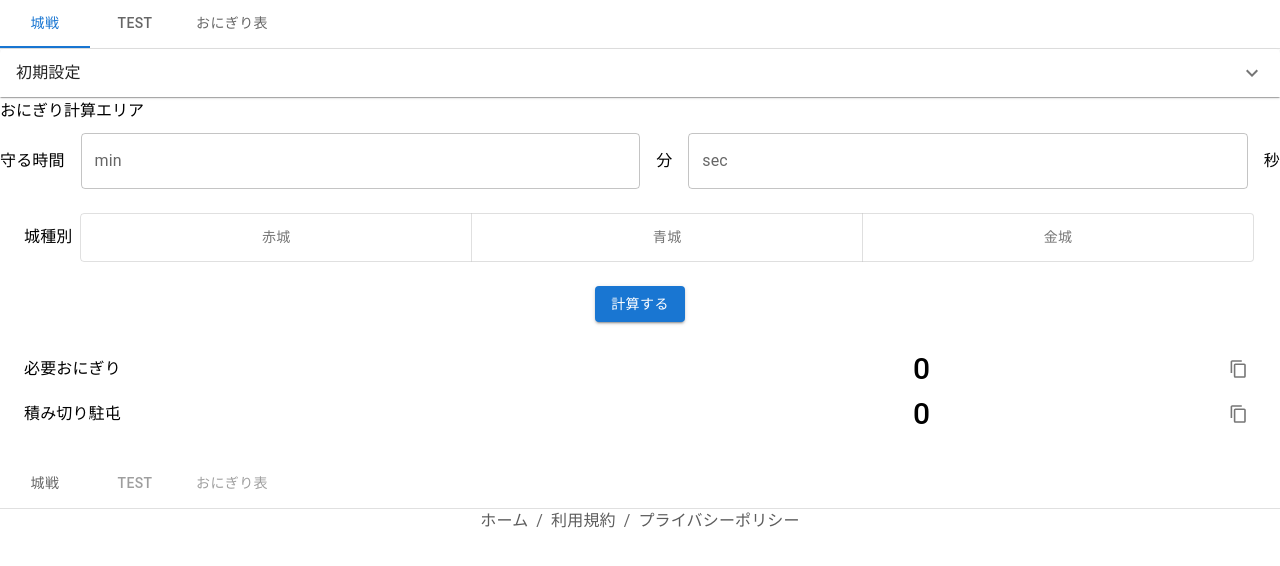
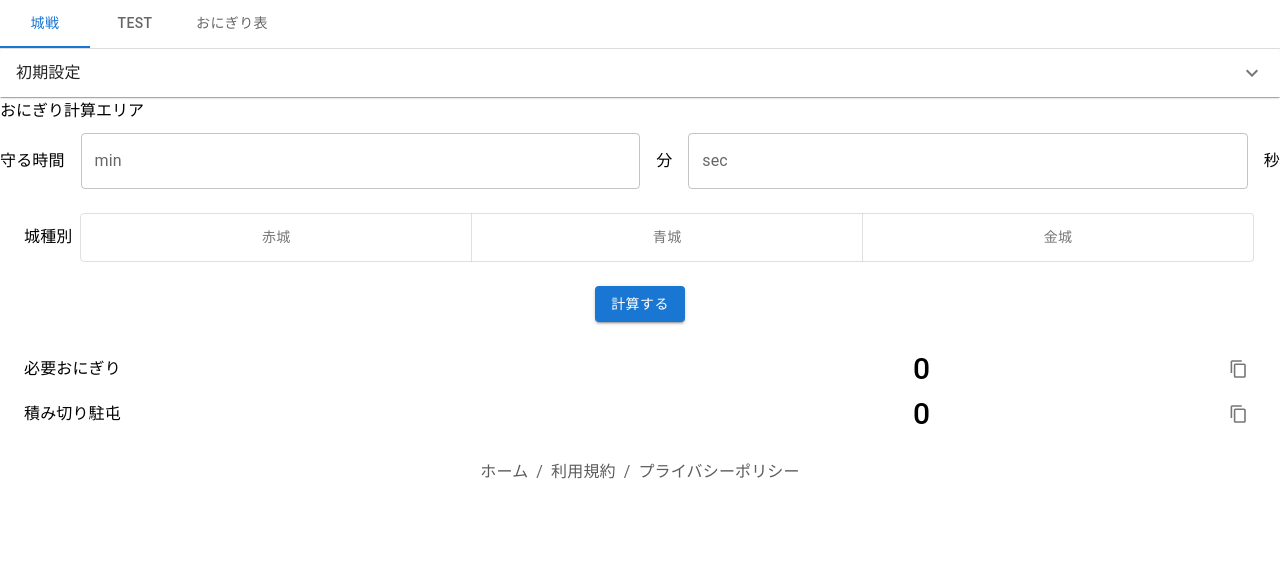
Before and after one commit to chika-create/onigiri-calc, a React (Create React App) app: page / in a window 1280 px wide. Shown: the top 566 px of the page. Built offline with nearby package versions, Linux system fonts and the light colour scheme.

Commit message:
update: タブメニューのコードををTabBoxコンポーネントへ移動など

```diff
--- a/src/components/views/AppContent.tsx
+++ b/src/components/views/AppContent.tsx
@@ -28,10 +28,10 @@ import CountOutput from "../templates/CountOutput";
 import TabBox from "./TabBox";
 
 function AppContent() {
-  const [value, setValue] = useState("1");
+  const [tabSelectNo, setTabSelectNo] = useState("1");
 
-  const handleChange = (event: React.SyntheticEvent, newValue: string) => {
-    setValue(newValue);
+  const tabToChange = (event: SyntheticEvent, newValue: string) => {
+    setTabSelectNo(newValue);
   };
 
   const {
@@ -47,14 +47,8 @@ function AppContent() {
   return (
     <>
       <Box sx={{ width: "100%" }}>
-        <TabContext value={value}>
-          <Box sx={{ borderBottom: 1, borderColor: "divider" }}>
-            <TabList onChange={handleChange} aria-label="lab API tabs example">
-              <Tab label="城戦" value="1" />
-              <Tab label="test" value="2" />
-              <Tab label="おにぎり表" value="3" />
-            </TabList>
-          </Box>
+        <TabContext value={tabSelectNo}>
+          <TabBox tabToChange={tabToChange} />
 
           <TabPanel value="1" sx={{ p: 0 }}>
             <InitialSetting castleChange={castleChange} register={register} />
@@ -84,8 +78,6 @@ function AppContent() {
             <OnigiriTable />
           </TabPanel>
         </TabContext>
-
-        <TabBox />
       </Box>
     </>
   );
--- a/src/components/views/TabBox.tsx
+++ b/src/components/views/TabBox.tsx
@@ -1,28 +1,16 @@
-import React from "react";
-import { Box, Tabs, Tab } from "@mui/material";
+import { Box, Tab } from "@mui/material";
+import { TabList } from "@mui/lab";
 
 export default function TabBox(props: any) {
-  const tabValue = props.tabValue;
-  const tabChange = props.tabChange;
-
-  function tabMenu(index: number): object {
-    return {
-      id: `tab-${index}`,
-      "aria-controls": `tabpanel-${index}`,
-    };
-  }
+  const tabToChange = props.tabToChange;
 
   return (
     <Box sx={{ borderBottom: 1, borderColor: "divider" }}>
-      <Tabs
-        value={tabValue}
-        onChange={tabChange}
-        aria-label="basic tabs example"
-      >
-        <Tab label="城戦" {...tabMenu(0)} />
-        <Tab label="test" {...tabMenu(1)} disabled />
-        <Tab label="おにぎり表" {...tabMenu(2)} disabled />
-      </Tabs>
+      <TabList onChange={tabToChange} aria-label="lab API tabs example">
+        <Tab label="城戦" value="1" />
+        <Tab label="test" value="2" />
+        <Tab label="おにぎり表" value="3" />
+      </TabList>
     </Box>
   );
 }
```
